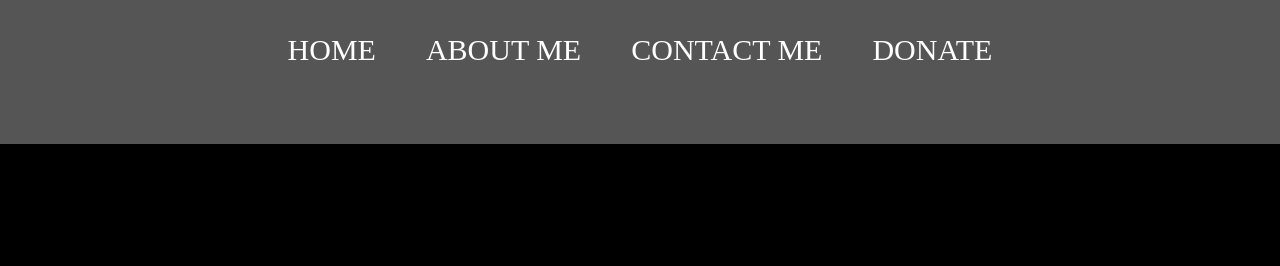
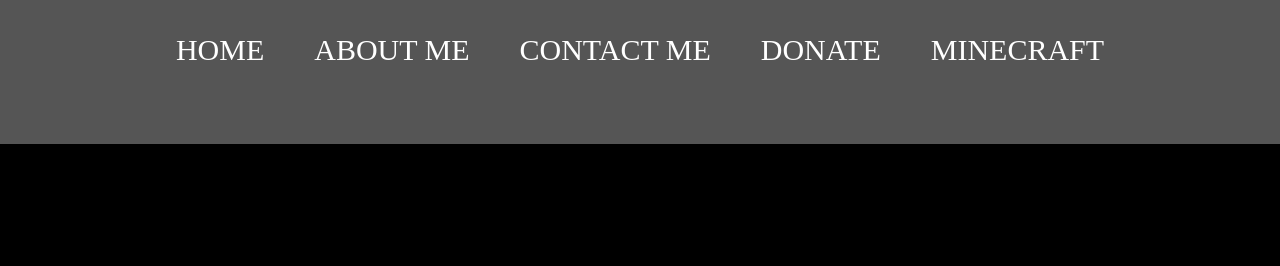
Before and after one commit to Reis59/SIF_Studio, a plain HTML site: page about.html in a window 1280 px wide. Shown: the top 266 px of the page. Drawn offline with Linux system fonts and the light colour scheme.

Commit message:
Update about.html

```diff
--- a/about.html
+++ b/about.html
@@ -19,6 +19,9 @@
                 </li>
                 <li class="li-navbar">
                     <a href="donate.html" class="a-navbar">DONATE</a>
+                </li>
+                <li class="li-navbar">
+                    <a href="minecrat.html" class="a-navbar">MINECRAFT</a>
                 </li>
             </ul>
         </div>
```
